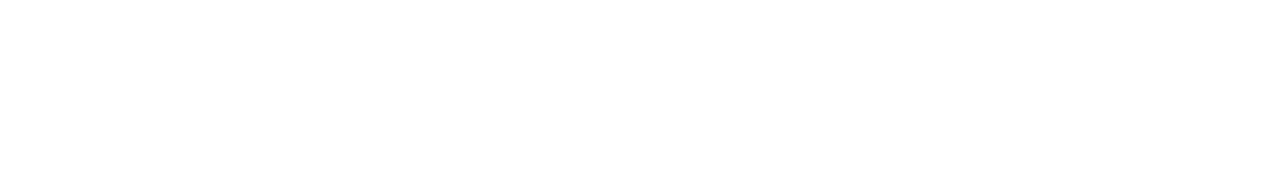
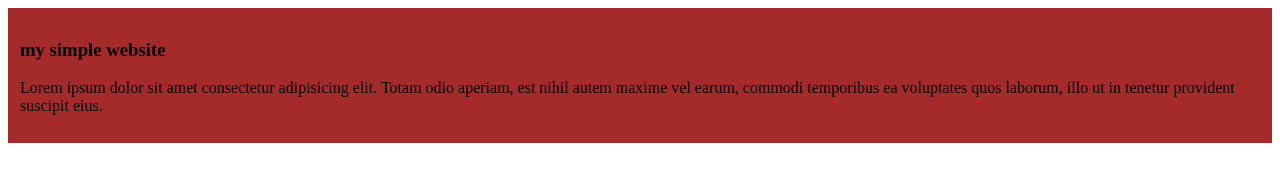
Before and after one commit to mdrahat2006/my-simple-website, a plain HTML site: page index.html in a window 1280 px wide. Drawn offline with Linux system fonts and the light colour scheme.

Commit message:
added my first blog

```diff
--- a/index.html
+++ b/index.html
@@ -4,8 +4,13 @@
     <meta charset="UTF-8">
     <meta name="viewport" content="width=device-width, initial-scale=1.0">
     <title>my simple website</title>
+    <link rel="stylesheet" href="styles/vlog.css">
 </head>
 <body>
+    <div>
+        <h3>my simple website</h3>
+        <p>Lorem ipsum dolor sit amet consectetur adipisicing elit. Totam odio aperiam, est nihil autem maxime vel earum, commodi temporibus ea voluptates quos laborum, illo ut in tenetur provident suscipit eius.</p>
+    </div>
 
 </body>
 </html>
--- /dev/null
+++ b/styles/vlog.css
@@ -0,0 +1,4 @@
+div{
+    background-color: brown;
+    padding: 12px;
+}
```
